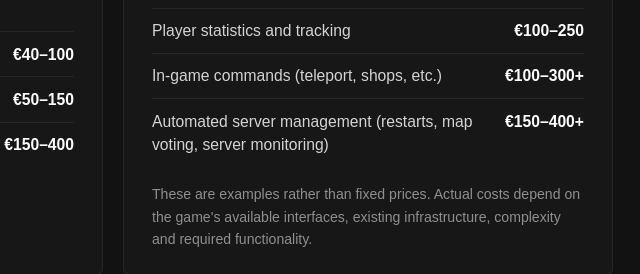
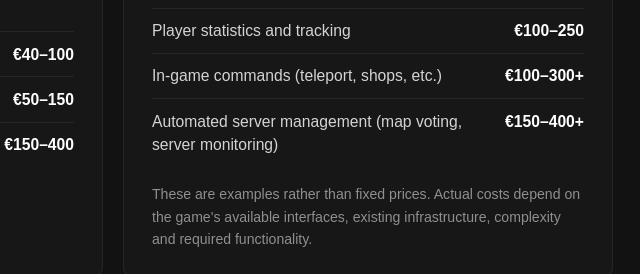
Before and after one commit to AbyssalGloop/abyss-development-website, a plain HTML site: page index.html in a window 1280 px wide. Shown: the part 3574-3848 px from the top of the page, 527-1167 px from the left. Drawn offline with Linux system fonts and the light colour scheme.

Commit message:
Refine pricing details for automated server management services

```diff
--- a/index.html
+++ b/index.html
@@ -322,7 +322,7 @@
             <li><span>Player verification and account linking</span> <span class="price">€80–250</span></li>
             <li><span>Player statistics and tracking</span> <span class="price">€100–250</span></li>
             <li><span>In-game commands (teleport, shops, etc.)</span> <span class="price">€100–300+</span></li>
-            <li><span>Automated server management (restarts, map voting, server monitoring)</span> <span class="price">€150–400+</span></li>
+            <li><span>Automated server management (map voting, server monitoring)</span> <span class="price">€150–400+</span></li>
           </ul>
           <p class="price-note">These are examples rather than fixed prices. Actual costs depend on the game's available interfaces, existing infrastructure, complexity and required functionality.</p>
         </article>
```
